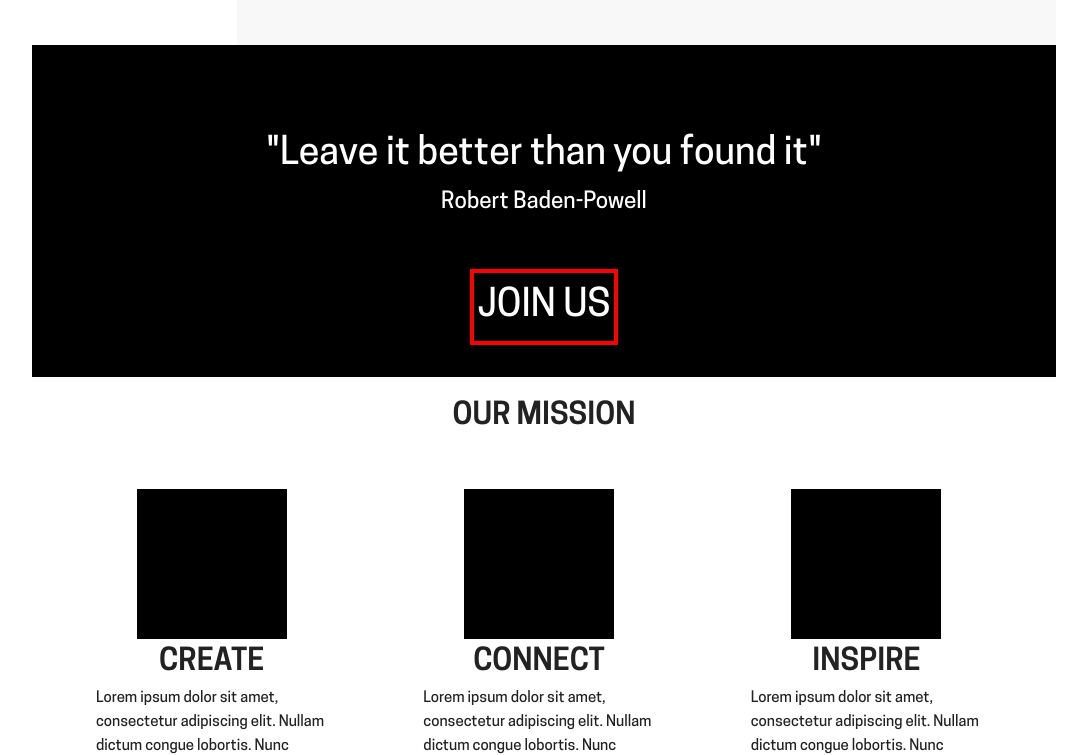
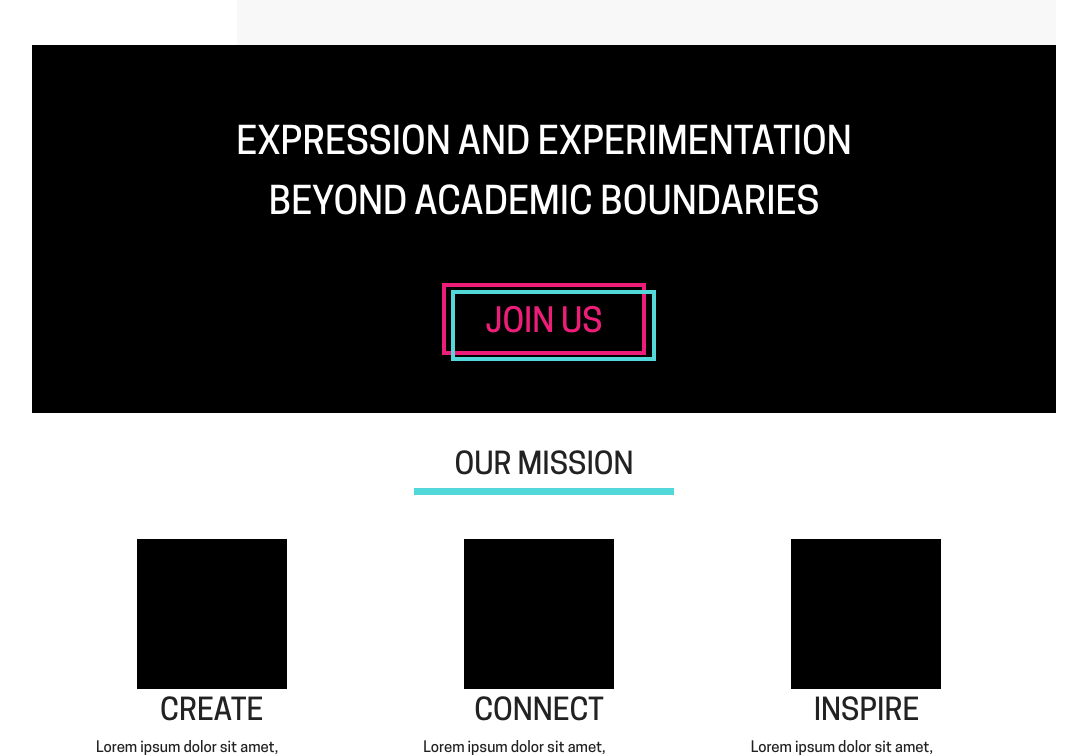
Before and after one commit to cornell-medium/Medium, a plain HTML site: page index.html in a window 1280 px wide. Shown: the part 620-1375 px from the top of the page, without its empty margins (96-1183 px from the left). Drawn offline with nearby package versions, Linux system fonts and the light colour scheme.

Commit message:
Updated more formatting on the mock

```diff
--- a/index.html
+++ b/index.html
@@ -37,17 +37,17 @@
                 </div>
 
                 <div class="main__container--mid">
-                    <div class="main__quote">"Leave it better than you found it"</div>
-                    <div class="main__quote--credits">Robert Baden-Powell</div>
+                    <div class="main__quote">Expression and Experimentation<br >Beyond Academic Boundaries</div>
+                    <!-- <div class="main__quote--credits">Robert Baden-Powell</div> -->
                     <div class="main__button">JOIN US</div>
                 </div>
             </main>
             <footer>
-                <div class="footer__title">OUR MISSION</div>
+                <div class="footer__title"><span class="footer__title--main">OUR MISSION</span></div>
                 <div class="footer__container">
                     <div class="footer__column">
                         <div class="footer__image"></div>
-                        <div class="footer__title"><b>CREATE</b></div>
+                        <div class="footer__title">CREATE</div>
                         Lorem ipsum dolor sit amet, consectetur adipiscing elit. Nullam dictum congue lobortis. Nunc euismod
                         mi et erat posuere, eget consectetur metus efficitur. Aliquam consequat nisl sed massa ultricies, id
                         porttitor felis lacinia. Maecenas sed ex id justo aliquam tristique sed vel magna. Nullam vel augue
@@ -56,7 +56,7 @@
                     </div>
                     <div class="footer__column">
                         <div class="footer__image"></div>
-                        <div class="footer__title"><b>CONNECT</b></div>
+                        <div class="footer__title">CONNECT</div>
                         Lorem ipsum dolor sit amet, consectetur adipiscing elit. Nullam dictum congue lobortis. Nunc euismod
                         mi et erat posuere, eget consectetur metus efficitur. Aliquam consequat nisl sed massa ultricies, id
                         porttitor felis lacinia. Maecenas sed ex id justo aliquam tristique sed vel magna. Nullam vel augue
@@ -65,7 +65,7 @@
                     </div>
                     <div class="footer__column">
                         <div class="footer__image"></div>
-                        <div class="footer__title"><b>INSPIRE</b></div>
+                        <div class="footer__title">INSPIRE</div>
                         Lorem ipsum dolor sit amet, consectetur adipiscing elit. Nullam dictum congue lobortis. Nunc euismod
                         mi et erat posuere, eget consectetur metus efficitur. Aliquam consequat nisl sed massa ultricies, id
                         porttitor felis lacinia. Maecenas sed ex id justo aliquam tristique sed vel magna. Nullam vel augue
--- a/scss/styles.scss
+++ b/scss/styles.scss
@@ -97,7 +97,7 @@ main {
 
         &--mid {
             background-color: black;
-            padding: 32px;
+            padding: 22px 32px 58px 32px;
             margin-top: 32px;
         }
 
@@ -161,21 +161,40 @@ main {
         margin-top: 48px;
         color: white;
         font-size: 2.5em;
+        text-transform: uppercase;
+
         &--credits {
             color: white;
             font-size: 1.5em;
         }
     }
 
+    &__button:before {
+        content: '';
+        border: 4px solid $blue;
+        margin-top: -8px;
+        margin-left: -35px;
+        width: 205px;
+        height: 71px;
+        position: absolute;
+    }
+    &__button:hover:before {
+        cursor: pointer;
+    }
     &__button {
-        padding: 4px;
+        padding: 11px 40px 0px 40px;
         margin-top: 48px;
-        border-style: solid;
-        border-width: 4px;
-        border-color: red;
-        font-size: 2.5em;
-        color: white;
+        border: 4px solid $pink;
+        font-size: 2.2em;
+        color: $pink;
         display: inline-block;
+
+        transition: ease-in-out .1s;
+    }
+    &__button:hover {
+        background: $pink;
+        color: $blue;
+        cursor: pointer;
     }
 }
 
@@ -183,14 +202,23 @@ footer {
     height: 100px;
     width: 100%;
     background-color: white;
-    padding: 16px
+    padding: 30px 16px 16px 16px;
 }
 
 .footer {
     &__title {
         text-align: center;
         font-size: 2em;
-        font-weight: bold;
+
+        &--highlight {
+            padding-bottom: -2px;
+            border-bottom: 5px solid $pink;
+        }
+
+        &--main {
+            padding: 0px 40px 6px 40px;
+            border-bottom: 7px solid $blue;
+        }
     }
     &__spacer {
         width: 200px;
```
Also changed, not shown: css/styles.css, 1 other file.
